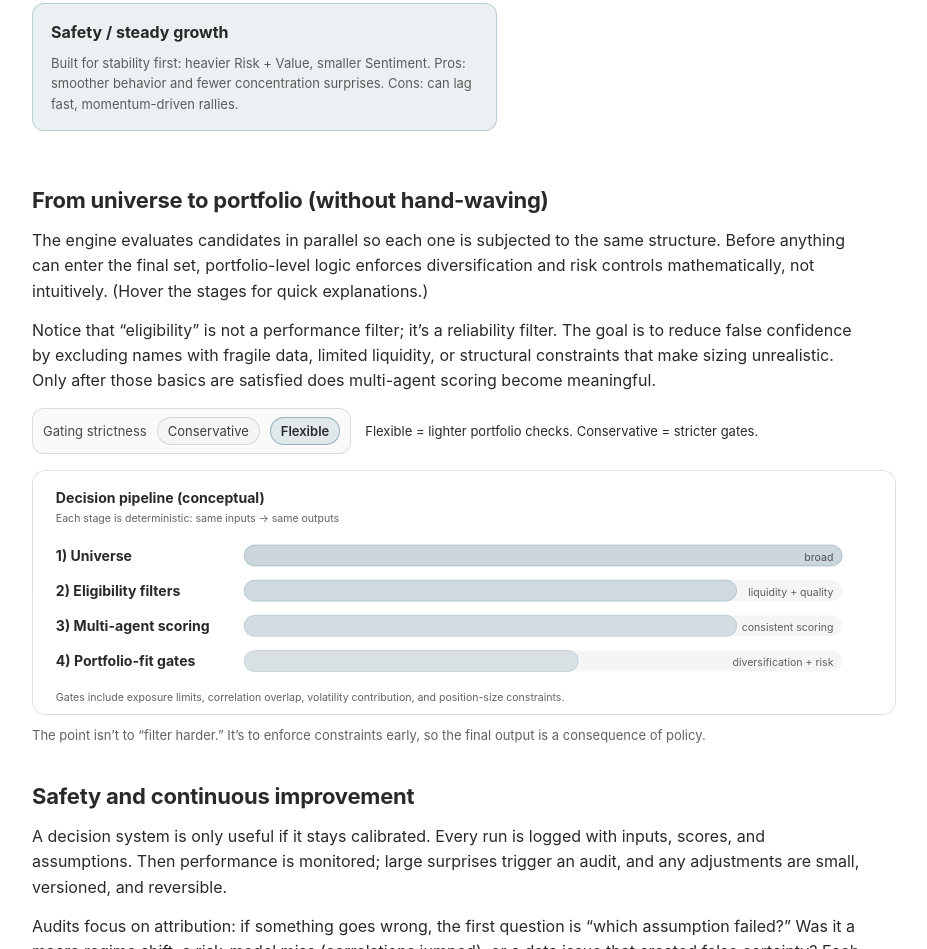
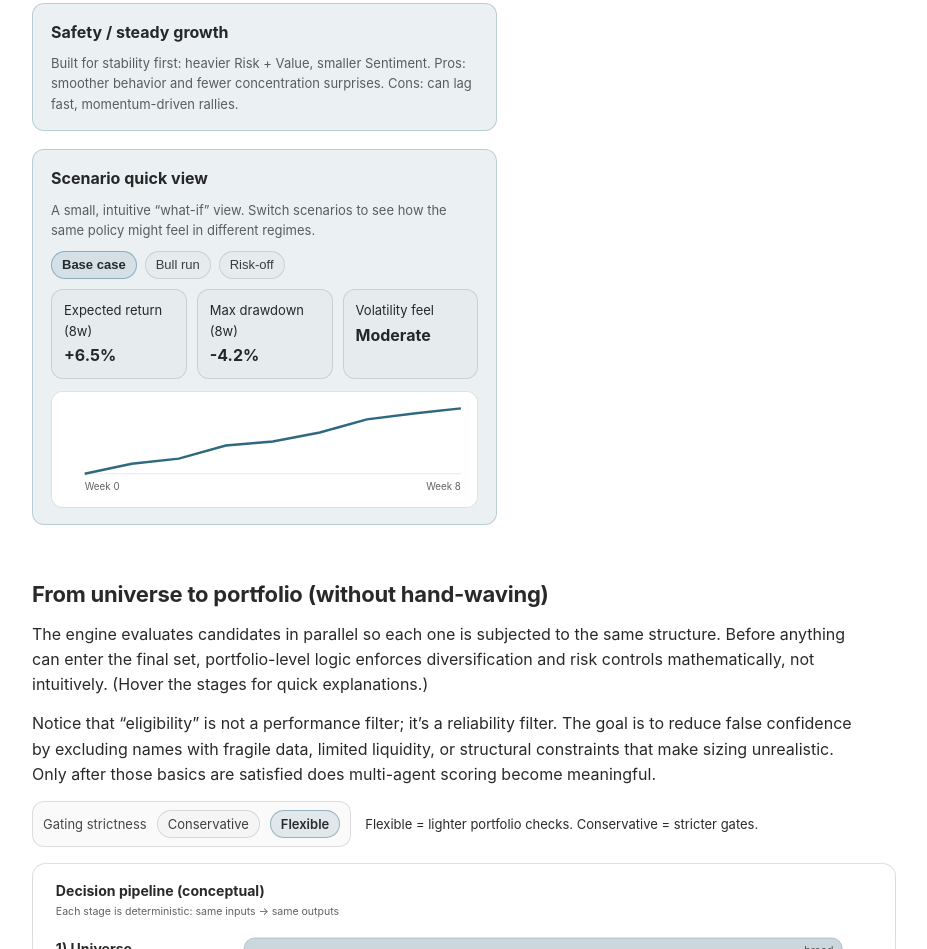
Before and after one commit to yaboibean2/investmentblog, a plain HTML site: page index.html in a window 1280 px wide. Shown: the part 2386-3335 px from the top of the page, without its empty margins (176-1103 px from the left). Drawn offline with Linux system fonts and the light colour scheme.

Commit message:
Add scenario quick view simulator

```diff
--- a/index.html
+++ b/index.html
@@ -208,6 +208,42 @@
       background: rgba(11,79,108,.10);
       color: rgba(0,0,0,.82);
       font-weight: 600;
+    }
+
+    .scenarioRow{
+      display:flex;
+      gap: 8px;
+      flex-wrap: wrap;
+      margin: 10px 0 8px 0;
+    }
+    .scenarioStats{
+      display:grid;
+      grid-template-columns: repeat(3, minmax(0, 1fr));
+      gap: 10px;
+      margin-top: 10px;
+    }
+    .scenarioStat{
+      border: 1px solid var(--border);
+      border-radius: 12px;
+      padding: 10px 12px;
+      background: rgba(0,0,0,.02);
+      font-size: 13px;
+    }
+    .scenarioStat strong{
+      display:block;
+      font-size: 16px;
+      margin-top: 2px;
+    }
+    .scenarioChart{
+      border: 1px solid var(--border);
+      border-radius: 12px;
+      overflow: hidden;
+      background: #fff;
+      margin-top: 12px;
+    }
+    .scenarioChart svg{ display:block; width:100%; height:auto; }
+    @media (max-width: 720px){
+      .scenarioStats{ grid-template-columns: 1fr; }
     }
 
     .controlrow{
@@ -505,6 +541,35 @@
             Built for stability first: heavier Risk + Value, smaller Sentiment. Pros: smoother behavior and fewer concentration surprises.
             Cons: can lag fast, momentum-driven rallies.
           </p>
+        </div>
+
+        <div class="callout" id="scenarioSim">
+          <strong>Scenario quick view</strong>
+          <p class="small" style="margin:8px 0 0 0;">
+            A small, intuitive “what-if” view. Switch scenarios to see how the same policy might feel in different regimes.
+          </p>
+
+          <div class="scenarioRow" role="group" aria-label="Scenario selector">
+            <button class="pill" id="scenarioBase" aria-pressed="true" type="button">Base case</button>
+            <button class="pill" id="scenarioBull" aria-pressed="false" type="button">Bull run</button>
+            <button class="pill" id="scenarioBear" aria-pressed="false" type="button">Risk-off</button>
+          </div>
+
+          <div class="scenarioStats" aria-live="polite">
+            <div class="scenarioStat">Expected return (8w)<strong id="scenarioReturn">+6.5%</strong></div>
+            <div class="scenarioStat">Max drawdown (8w)<strong id="scenarioDrawdown">-4.2%</strong></div>
+            <div class="scenarioStat">Volatility feel<strong id="scenarioVol">Moderate</strong></div>
+          </div>
+
+          <div class="scenarioChart" aria-label="Scenario path preview">
+            <svg viewBox="0 0 520 140" role="img" aria-label="Scenario path line chart">
+              <rect x="0" y="0" width="520" height="140" fill="white" />
+              <line x1="40" y1="100" x2="500" y2="100" stroke="rgba(0,0,0,.10)" />
+              <path id="scenarioLine" d="" fill="none" stroke="rgba(11,79,108,.85)" stroke-width="3" />
+              <text x="40" y="120" class="sv-muted" font-size="12">Week 0</text>
+              <text x="500" y="120" class="sv-muted" font-size="12" text-anchor="end">Week 8</text>
+            </svg>
+          </div>
         </div>
       </div>
 
@@ -997,8 +1062,69 @@
       gateConservative.addEventListener("keydown", (e)=>{ if(e.key==="Enter"||e.key===" "){ e.preventDefault(); toggleGate("conservative"); }});
       gateFlexible.addEventListener("keydown", (e)=>{ if(e.key==="Enter"||e.key===" "){ e.preventDefault(); toggleGate("flexible"); }});
 
+      // Scenario quick view (lightweight simulator)
+      const scenarioLine = document.getElementById("scenarioLine");
+      const scenarioReturn = document.getElementById("scenarioReturn");
+      const scenarioDrawdown = document.getElementById("scenarioDrawdown");
+      const scenarioVol = document.getElementById("scenarioVol");
+      const scenarioBtns = {
+        base: document.getElementById("scenarioBase"),
+        bull: document.getElementById("scenarioBull"),
+        bear: document.getElementById("scenarioBear")
+      };
+
+      const scenarioData = {
+        base: {
+          line: [100, 101, 101.5, 102.8, 103.2, 104.1, 105.4, 106.0, 106.5],
+          ret: "+6.5%",
+          dd: "-4.2%",
+          vol: "Moderate"
+        },
+        bull: {
+          line: [100, 102.2, 103.8, 105.5, 107.2, 109.8, 112.0, 114.2, 116.5],
+          ret: "+16.5%",
+          dd: "-2.1%",
+          vol: "Low"
+        },
+        bear: {
+          line: [100, 98.8, 97.2, 96.5, 97.0, 95.8, 96.4, 95.2, 94.5],
+          ret: "-5.5%",
+          dd: "-9.0%",
+          vol: "High"
+        }
+      };
+
+      function pathFromSeries(series){
+        const x0 = 40, y0 = 20, w = 460, h = 80;
+        const min = Math.min(...series);
+        const max = Math.max(...series);
+        const span = Math.max(1, max - min);
+        return series.map((v, i) => {
+          const x = x0 + (i / (series.length - 1)) * w;
+          const t = (v - min) / span;
+          const y = y0 + (1 - t) * h;
+          return `${i === 0 ? "M" : "L"} ${x.toFixed(1)} ${y.toFixed(1)}`;
+        }).join(" ");
+      }
+
+      function setScenario(active){
+        Object.keys(scenarioBtns).forEach(key => {
+          scenarioBtns[key].setAttribute("aria-pressed", key === active ? "true" : "false");
+        });
+        const s = scenarioData[active];
+        scenarioLine.setAttribute("d", pathFromSeries(s.line));
+        scenarioReturn.textContent = s.ret;
+        scenarioDrawdown.textContent = s.dd;
+        scenarioVol.textContent = s.vol;
+      }
+
+      scenarioBtns.base.addEventListener("click", () => setScenario("base"));
+      scenarioBtns.bull.addEventListener("click", () => setScenario("bull"));
+      scenarioBtns.bear.addEventListener("click", () => setScenario("bear"));
+
       renderWeights();
       applyGating();
+      setScenario("base");
     })();
 
     (function(){
```
